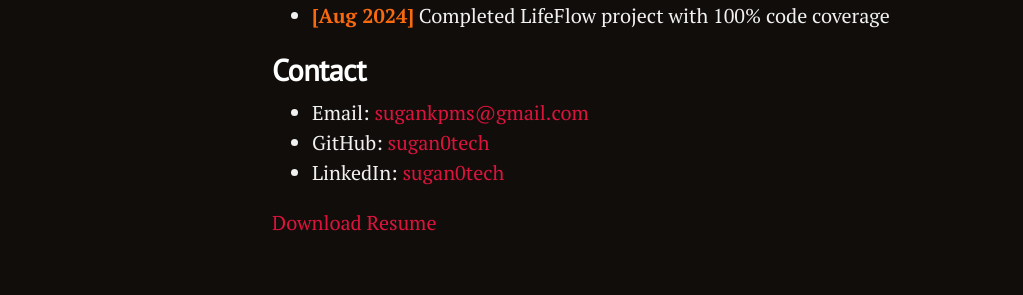
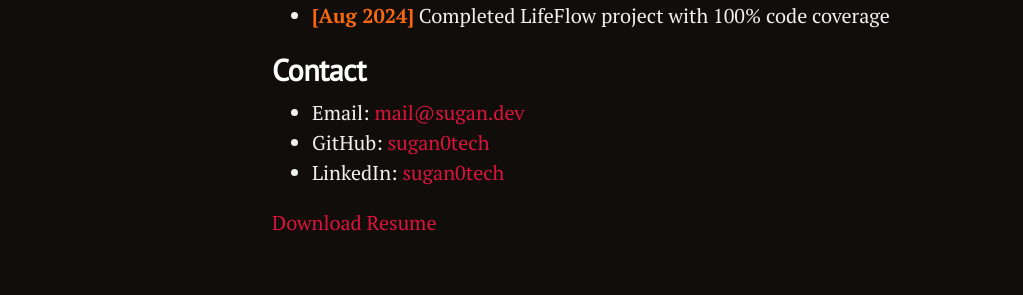
Before and after one commit to sugan0tech/sugan0tech.github.io, a Jekyll site: the page built from index.html, in a window 1280 px wide. Shown: the part 1679-1974 px from the top of the page, without its empty margins (8-1031 px from the left). Built offline with Jekyll 4.4.1, drawn with Linux system fonts in a browser that asks for light colours; the list of posts is cut into pages by our own code.

Commit message:
add new custom mail

```diff
--- a/_config.yml
+++ b/_config.yml
@@ -17,7 +17,7 @@ og_type: "website" # jekyll-seo-tag will use this for the default type
 author:
   name: Sugavanesh Murugesan
   url: https://sugan.dev
-  email: sugankpms@gmail.com
+  email: mail@sugan.dev
 
 # Social media
 github_username: sugan0tech
--- a/index.html
+++ b/index.html
@@ -66,7 +66,7 @@ title: Sugavanesh Murugesan · Backend Craftsman & System Designer
 
     <h2>Contact</h2>
     <ul>
-      <li>Email: <a href="mailto:sugankpms@gmail.com">sugankpms@gmail.com</a></li>
+      <li>Email: <a href="mailto:mail@sugan.dev">mail@sugan.dev</a></li>
       <li>GitHub: <a href="https://github.com/sugan0tech">sugan0tech</a></li>
       <li>LinkedIn: <a href="https://linkedin.com/in/sugan0tech">sugan0tech</a></li>
     </ul>
```
Also changed, not shown: work.md (+1 -1 lines), 1 other file.
